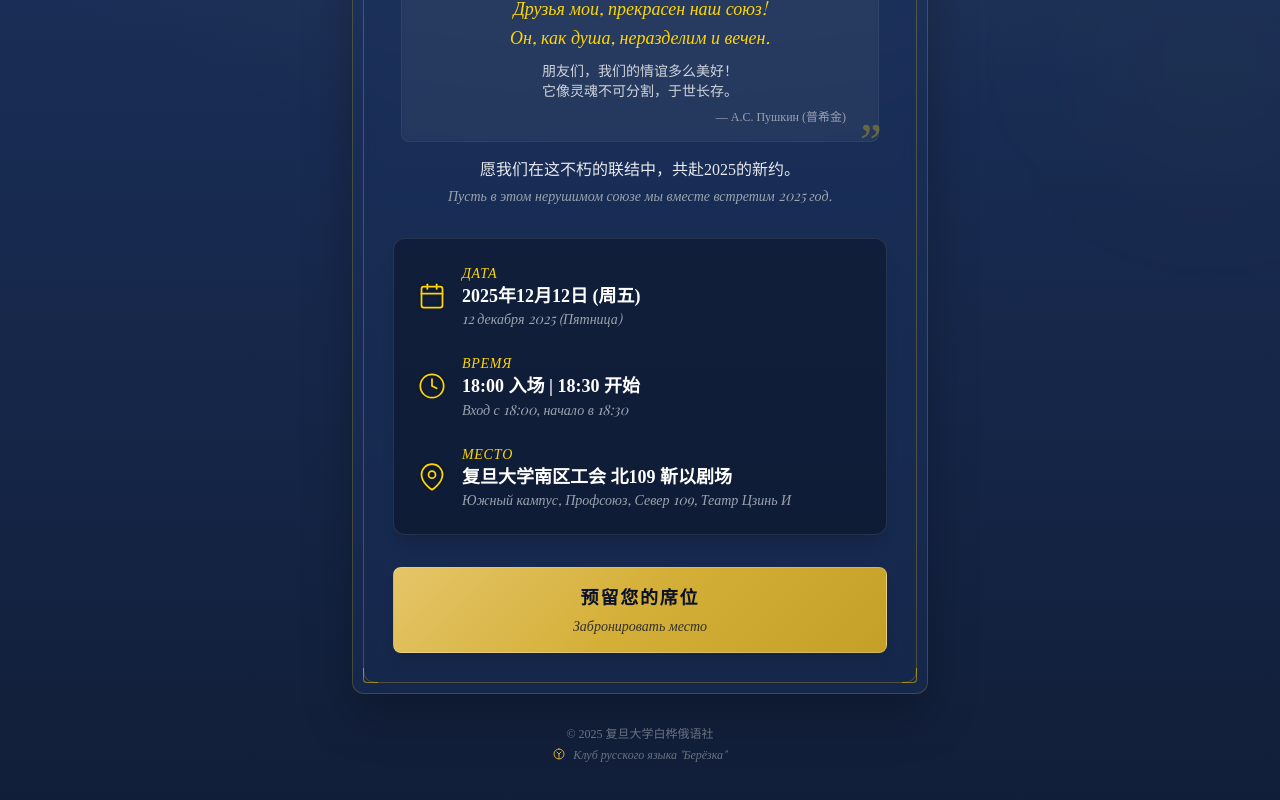
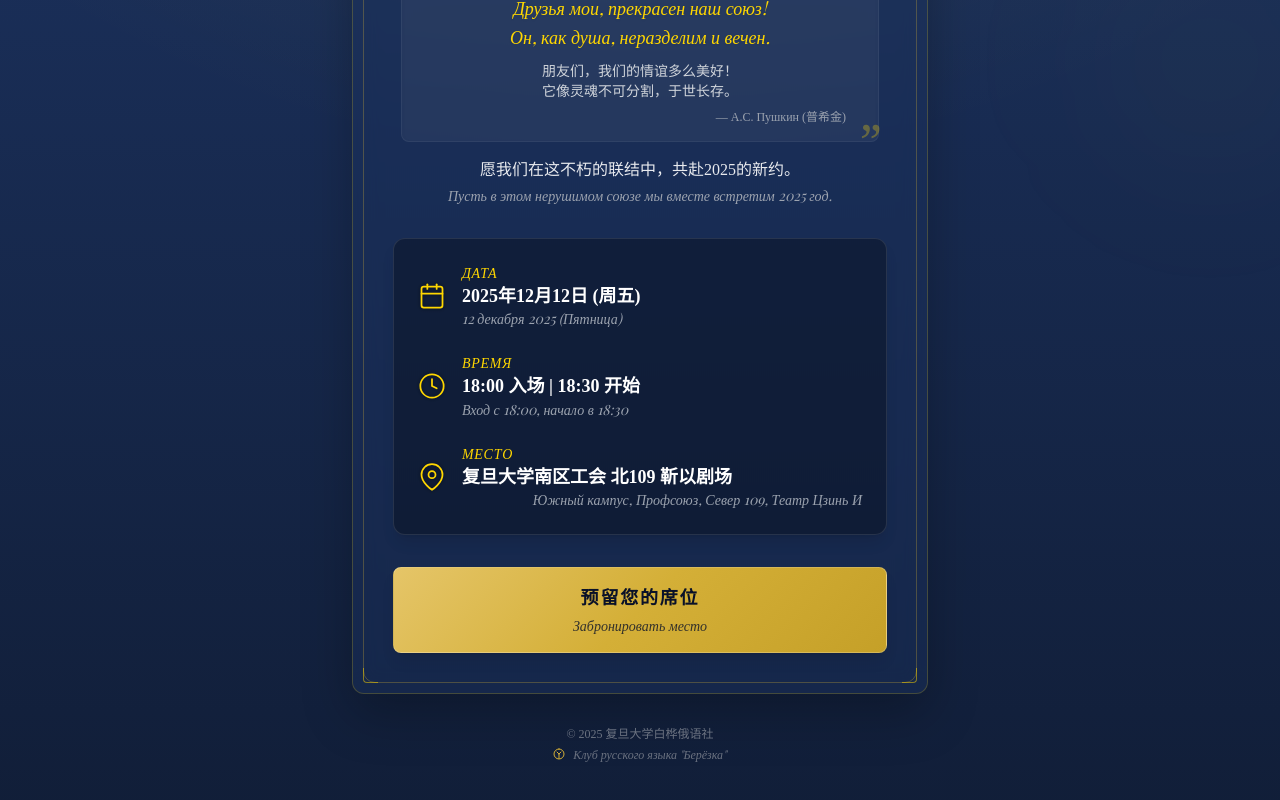
Before and after one commit to 83554ccg/NewYear2025-Invite, a plain HTML site: page index.html in a window 1280 px wide. Shown: the part 660-1460 px from the top of the page. Drawn offline with nearby package versions, Linux system fonts and the light colour scheme; a web font is replaced by a local one.

Commit message:
Update index.html

```diff
--- a/index.html
+++ b/index.html
@@ -272,7 +272,7 @@
                     <div class="flex-1 min-w-0">
                         <p class="text-sm text-[var(--primary-gold)] uppercase tracking-wider ru-font mb-0.5">Место</p>
                         <p class="font-bold text-lg leading-tight text-white">复旦大学南区工会 北109 靳以剧场</p>
-                        <p class="text-[11px] sm:text-sm text-gray-400 ru-font mt-0.5 whitespace-nowrap overflow-x-auto no-scrollbar">
+                        <p class="text-[11px] sm:text-sm text-gray-400 ru-font mt-0.5 text-right leading-tight break-words">
                             Южный кампус, Профсоюз, Север 109, Театр Цзинь И
                         </p>
                     </div>
```
